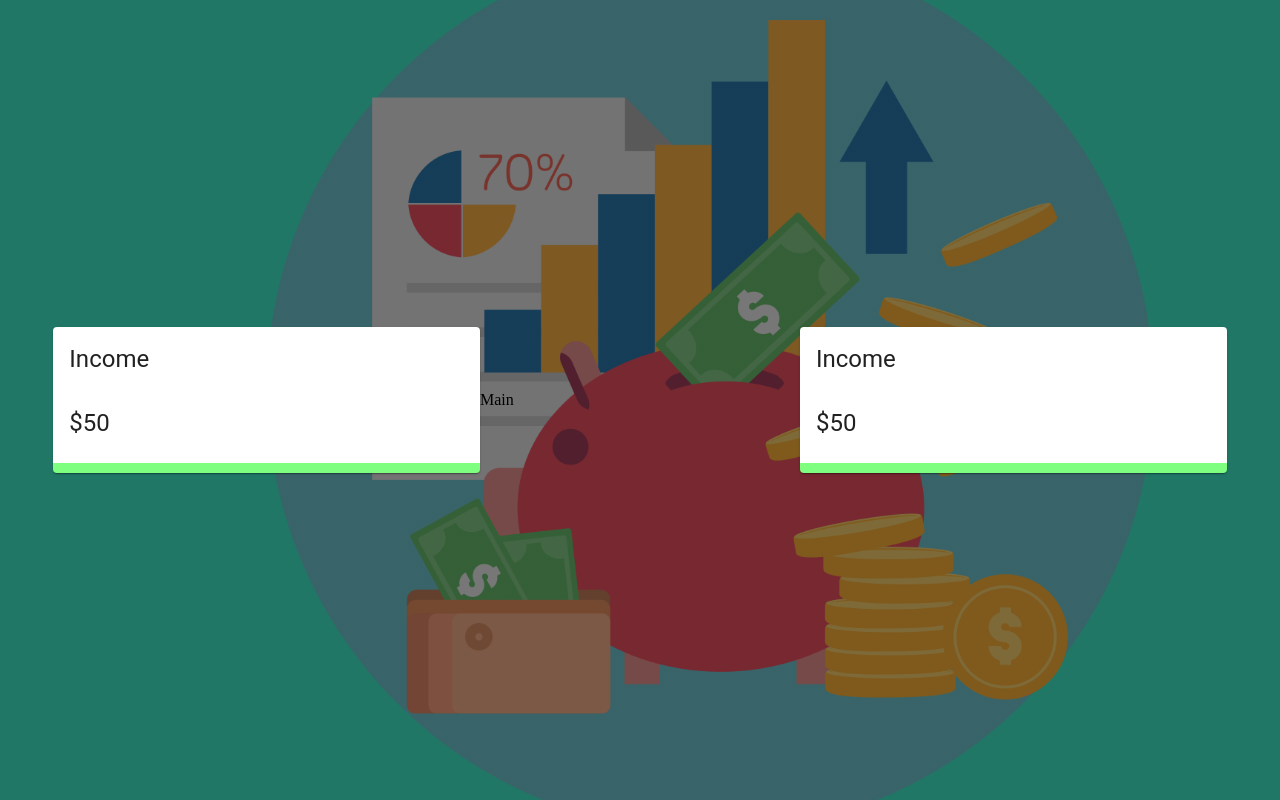
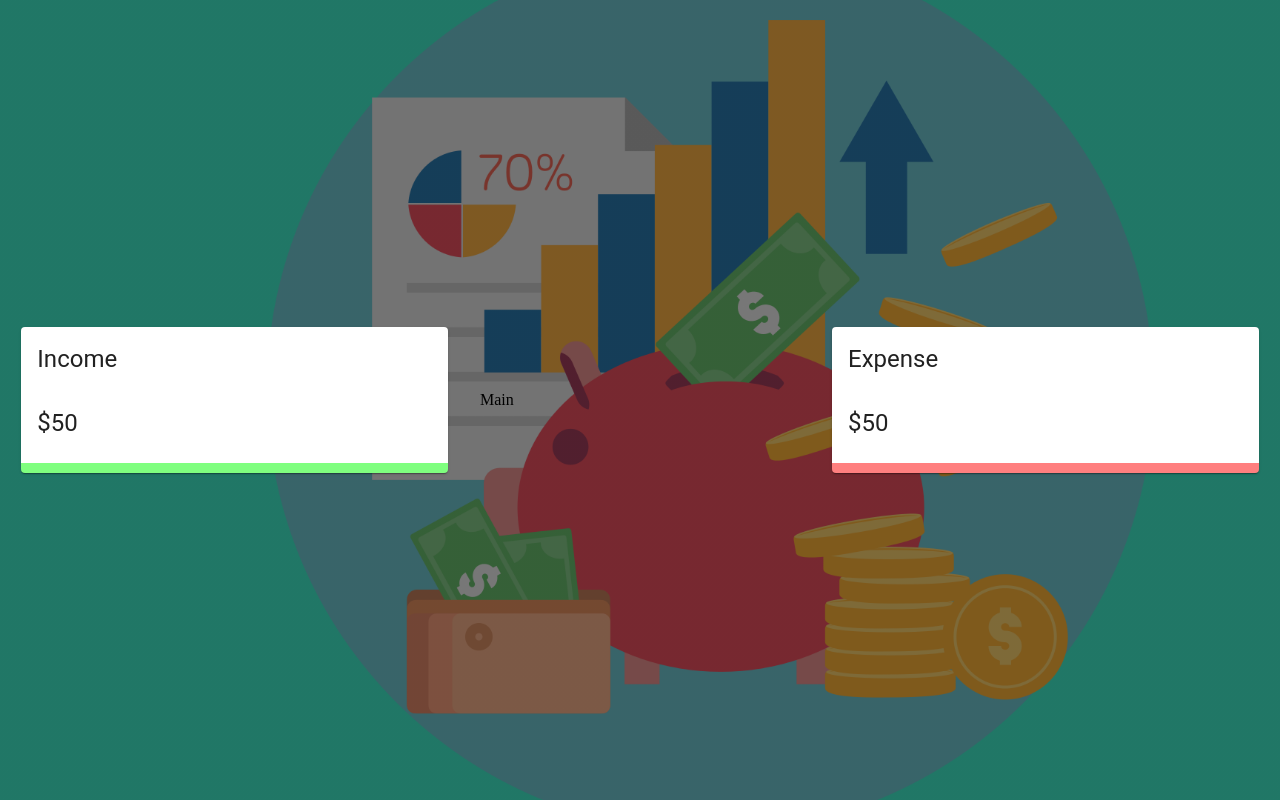
Before and after one commit to usmanwahyuhp/voice-expense-tracker, a React (Create React App) app: page / in a window 1280 px wide. Built offline with nearby package versions, Linux system fonts and the light colour scheme.

Commit message:
App Style and Card Header title using props

```diff
--- a/src/App.js
+++ b/src/App.js
@@ -2,19 +2,22 @@ import React from 'react'
 import { Grid } from '@material-ui/core';
 
 import Details from './components/Details/Details'
+import useStyle from './styles'
 
 const App = () => {
+    const classes = useStyle();
+
     return (
         <div>
-            <Grid container spacing={0} alignItems="center" justify="center" style={{ height: '100vh'}}>
+            <Grid className={classes.grid} container spacing={0} alignItems="center" justify="center" style={{ height: '100vh'}}>
                 <Grid item xs={12} sm={4}>
-                    <Details />
+                    <Details title="Income" />
                 </Grid>
                 <Grid item xs={12} sm={3}>
                     Main
                 </Grid>
                 <Grid item xs={12} sm={4}>
-                    <Details />
+                    <Details title="Expense" />
                 </Grid>
             </Grid>
         </div>
--- a/src/components/Details/Details.jsx
+++ b/src/components/Details/Details.jsx
@@ -4,12 +4,12 @@ import { Doughnut } from 'react-chartjs-2';
 
 import useStyles from './styles';
 
-const Details = () => {
+const Details = ({ title }) => {
     const classes = useStyles();
 
     return (
-        <Card className={classes.income}>
-            <CardHeader title="Income" />
+        <Card className={ title === 'Income' ? classes.income : classes.expense }>
+            <CardHeader title={title} />
             <CardContent>
                 <Typography variant="h5">$50</Typography>
                 {/* <Doughnut data="DATA" /> */}
--- /dev/null
+++ b/src/styles.js
@@ -0,0 +1,30 @@
+import { makeStyles } from '@material-ui/core/styles';
+
+export default makeStyles((theme) => ({
+  desktop: {
+    [theme.breakpoints.up('sm')]: {
+      display: 'none',
+    },
+  },
+  mobile: {
+    [theme.breakpoints.down('sm')]: {
+      display: 'none',
+    },
+  },
+  main: {
+    [theme.breakpoints.up('sm')]: {
+      paddingBottom: '5%',
+    },
+  },
+  last: {
+    [theme.breakpoints.down('sm')]: {
+      marginBottom: theme.spacing(3),
+      paddingBottom: '200px',
+    },
+  },
+  grid: {
+    '& > *': {
+      margin: theme.spacing(2),
+    },
+  },
+}));
```
